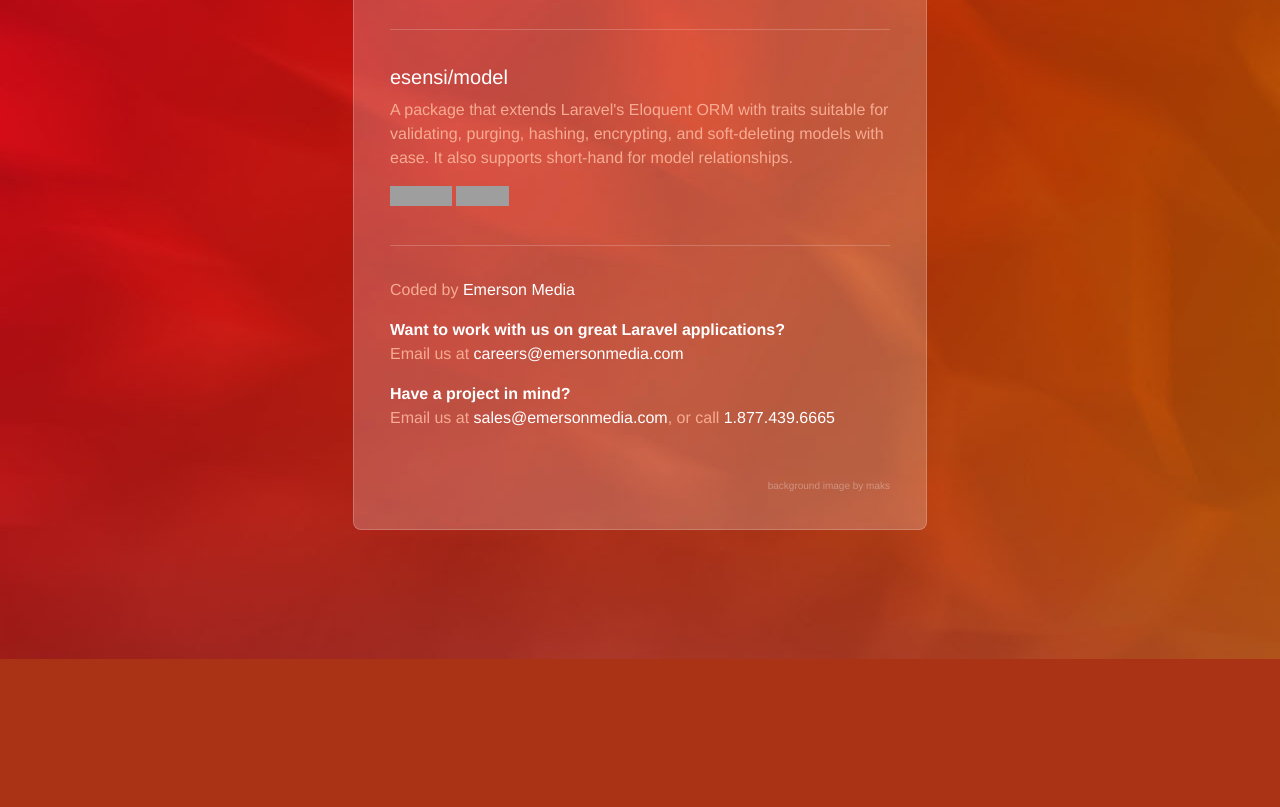
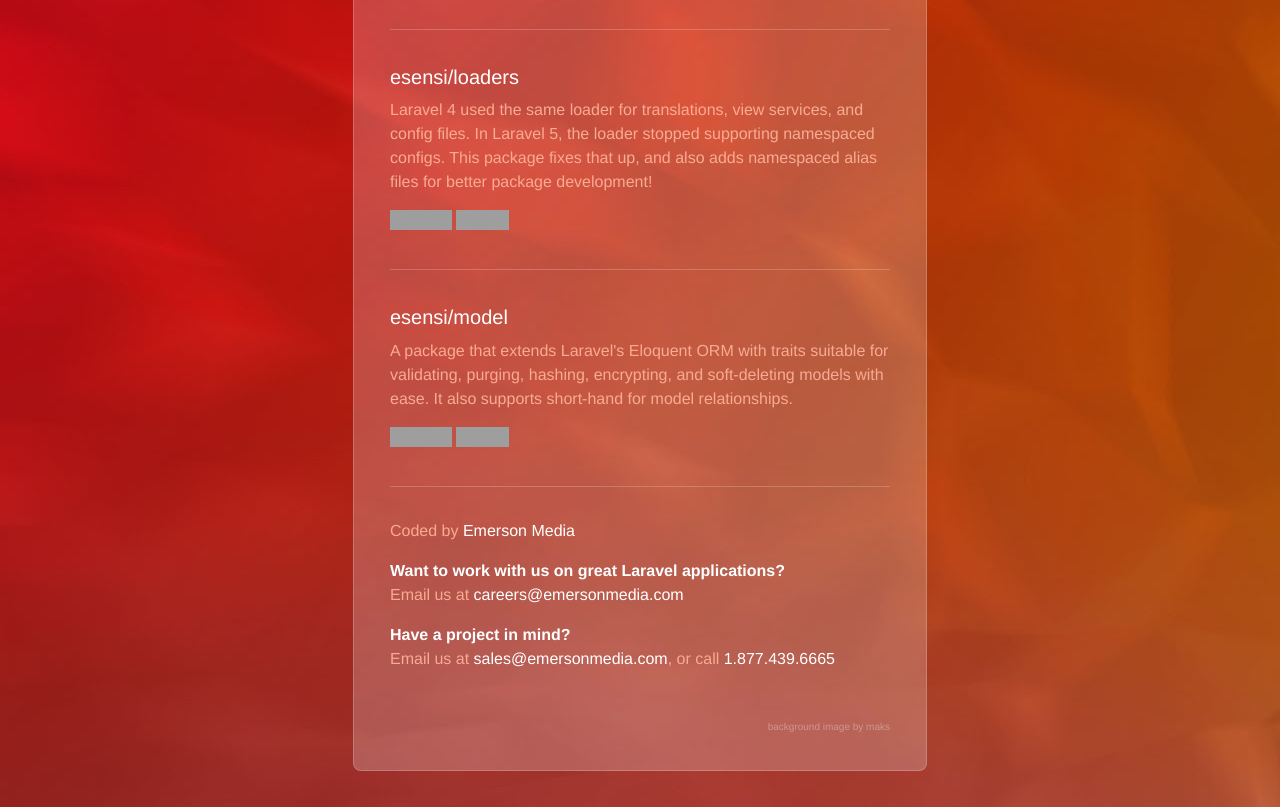
Before and after one commit to esensi/esensi.github.io, a plain HTML site: page index.html in a window 1280 px wide. Shown: the part 141-948 px from the top of the page. Before the commit the page ends 800 px from the top, so only its background shows below. Drawn offline with Linux system fonts and the light colour scheme; grey boxes are pictures that could not be loaded.

Commit message:
Add esensi/loaders

```diff
--- a/index.html
+++ b/index.html
@@ -99,6 +99,15 @@
 
       <hr>
 
+      <h2><a href="https://github.com/esensi/loaders">esensi/loaders</a></h2>
+      <p>Laravel 4 used the same loader for translations, view services, and config files. In Laravel 5, the loader stopped supporting namespaced configs. This package fixes that up, and also adds namespaced alias files for better package development!</p>
+      <p>
+        <iframe src="http://ghbtns.com/github-btn.html?user=esensi&repo=loaders&type=watch" allowtransparency="true" frameborder="0" scrolling="0" width="62" height="20"></iframe>
+        <iframe src="http://ghbtns.com/github-btn.html?user=esensi&repo=loaders&type=fork" allowtransparency="true" frameborder="0" scrolling="0" width="53" height="20"></iframe>
+      </p>
+
+      <hr>
+
       <h2><a href="https://github.com/esensi/model">esensi/model</a></h2>
       <p>A package that extends Laravel's Eloquent ORM with traits suitable for validating, purging, hashing, encrypting, and soft-deleting models with ease. It also supports short-hand for model relationships.</p>
       <p>
```
